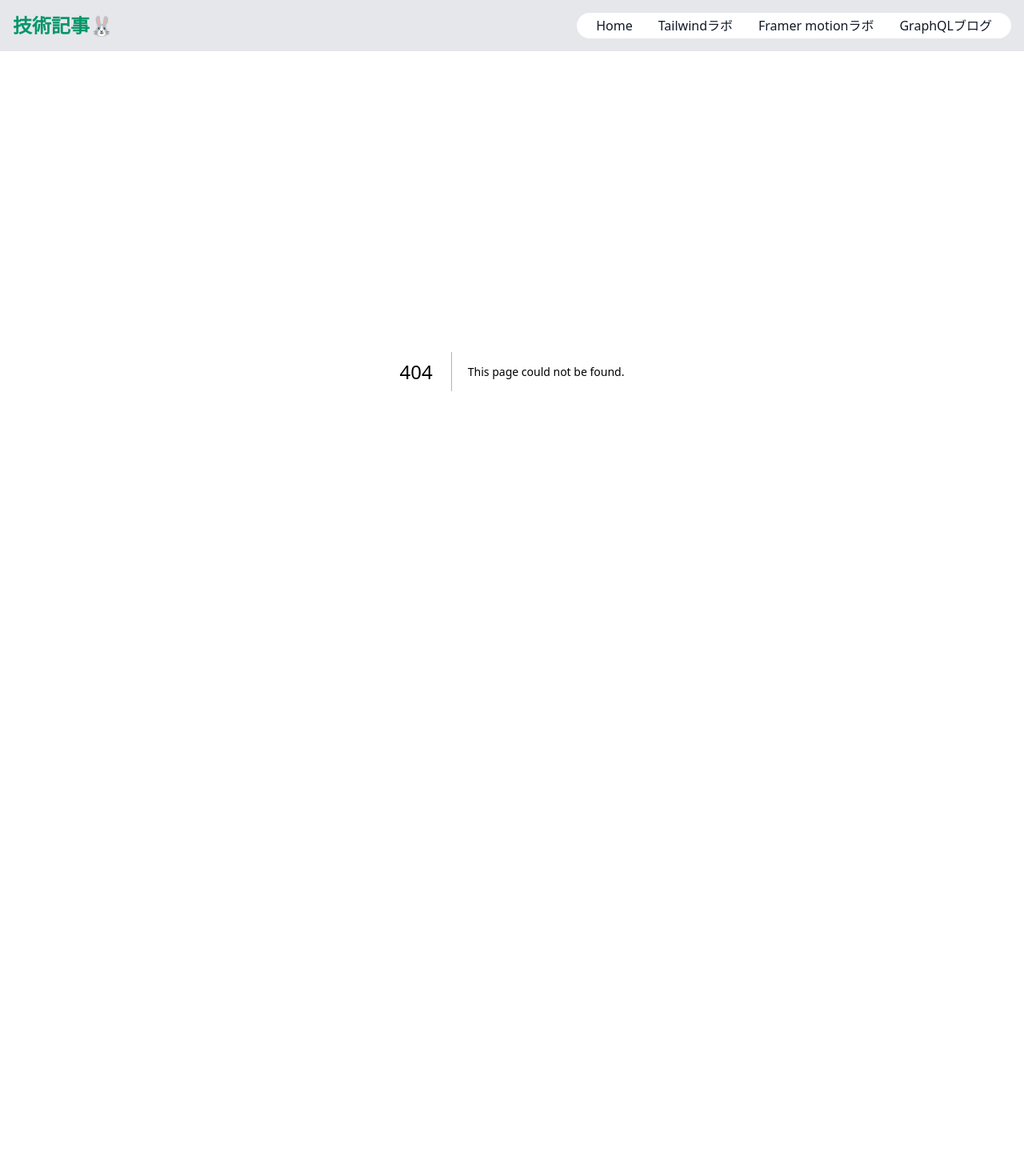
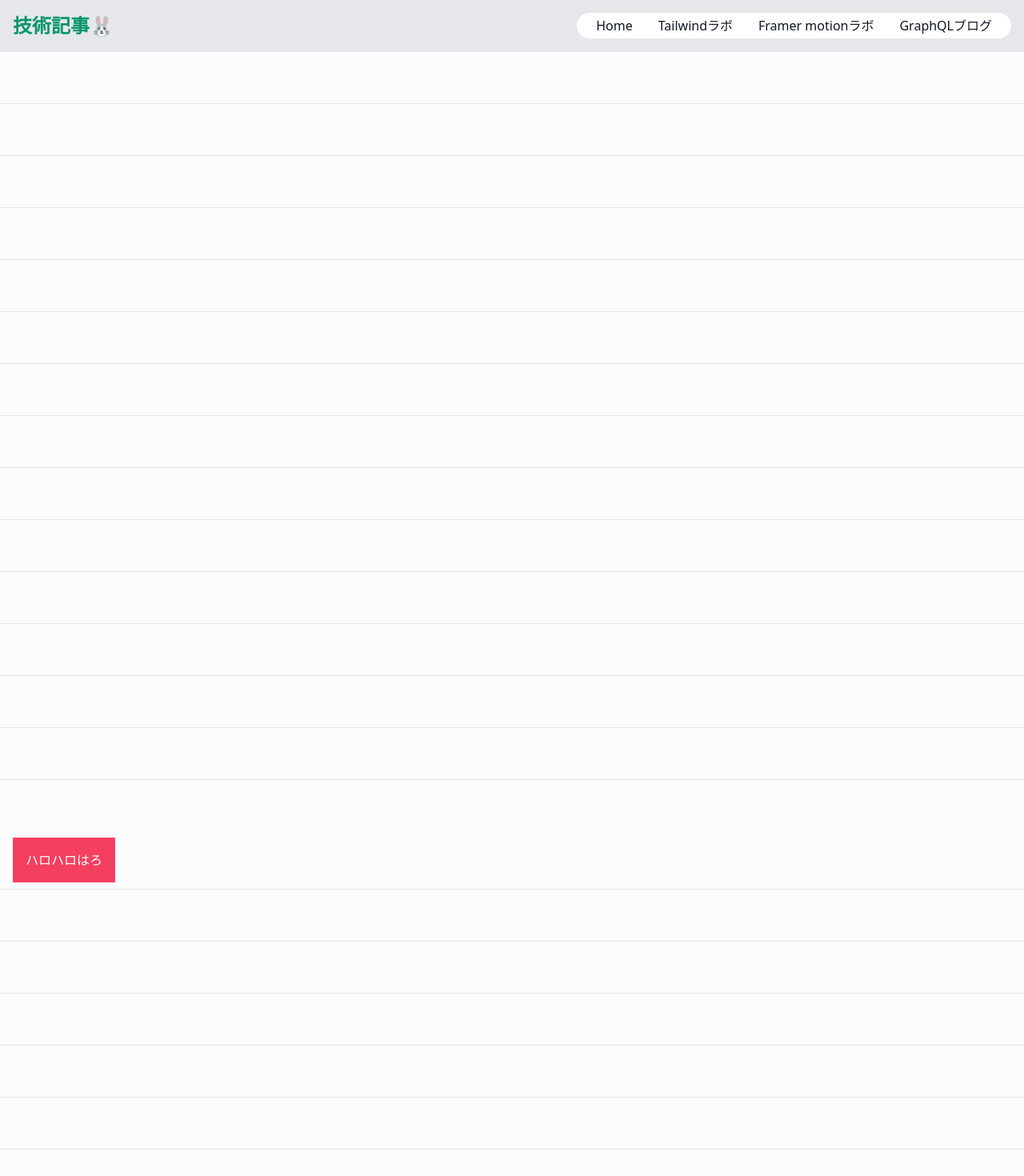
Before and after one commit to hro19/notion_blog, a Next.js app: page /intersection/intersection3 in a window 1280 px wide. Before the commit this address had no page. Shown: the top 1470 px of the page at 80% size. Before the commit the page ends 864 px from the top, so only its background shows below. Built offline with nearby package versions, Linux system fonts and the light colour scheme; what @yamada-ui/react would draw is missing.

Commit message:
【react-intersection-observer】と【framer-motion】を組み合わせることで発火位置を調整することが出来る。

```diff
--- a/pages/framer.tsx
+++ b/pages/framer.tsx
@@ -70,6 +70,12 @@ const framer = () => {
       >
         その2
       </Link>
+      <Link
+        href='/intersection/intersection3'
+        className='underline mb-3 mr-3 text-lg text-orange-700'
+      >
+        その3(【react-intersection-observer】と【framer-motion】を組み合わせることで発火位置を調整)
+      </Link>
       <h2 className='font-bold from-neutral-900 text-2xl underline'>
         springお試し
       </h2>
--- /dev/null
+++ b/pages/intersection/intersection3.tsx
@@ -0,0 +1,60 @@
+import React, { useEffect } from 'react';
+import { motion, useAnimation } from 'framer-motion';
+import { useInView } from 'react-intersection-observer';
+
+const Intersection3 = () => {
+  const { ref, inView } = useInView({
+    triggerOnce: true, //  要素がビューポートに入ったら、再度のトリガーを防ぐ
+    rootMargin: '0px 0px -250px',
+  });
+
+  const animation = useAnimation();
+
+  //  要素がビューに入ったときにアニメーションを開始
+  useEffect(() => {
+    if (inView) {
+      animation.start({
+        opacity: 1,
+        y: 0,
+        transition: { duration: 0.5 },
+      });
+    }
+  }, [inView, animation]);
+
+  return (
+    <>
+      <hr className='mb-16' />
+      <hr className='mb-16' />
+      <hr className='mb-16' />
+      <hr className='mb-16' />
+      <hr className='mb-16' />
+      <hr className='mb-16' />
+      <hr className='mb-16' />
+      <hr className='mb-16' />
+      <hr className='mb-16' />
+      <hr className='mb-16' />
+      <hr className='mb-16' />
+      <hr className='mb-16' />
+      <hr className='mb-16' />
+      <hr className='mb-16' />
+      <hr className='mb-16' />
+      <motion.div
+        ref={ref}
+        initial={{ opacity: 0, y: 50 }} //  初期状態
+        animate={animation}
+        className=' bg-rose-500 p-4 my-2 ml-4 inline-block text-white'
+      >
+        ハロハロはろ
+      </motion.div>
+      <hr className='mb-16' />
+      <hr className='mb-16' />
+      <hr className='mb-16' />
+      <hr className='mb-16' />
+      <hr className='mb-16' />
+      <hr className='mb-16' />
+      <hr className='mb-16' />
+    </>
+  );
+};
+
+export default Intersection3;
```
